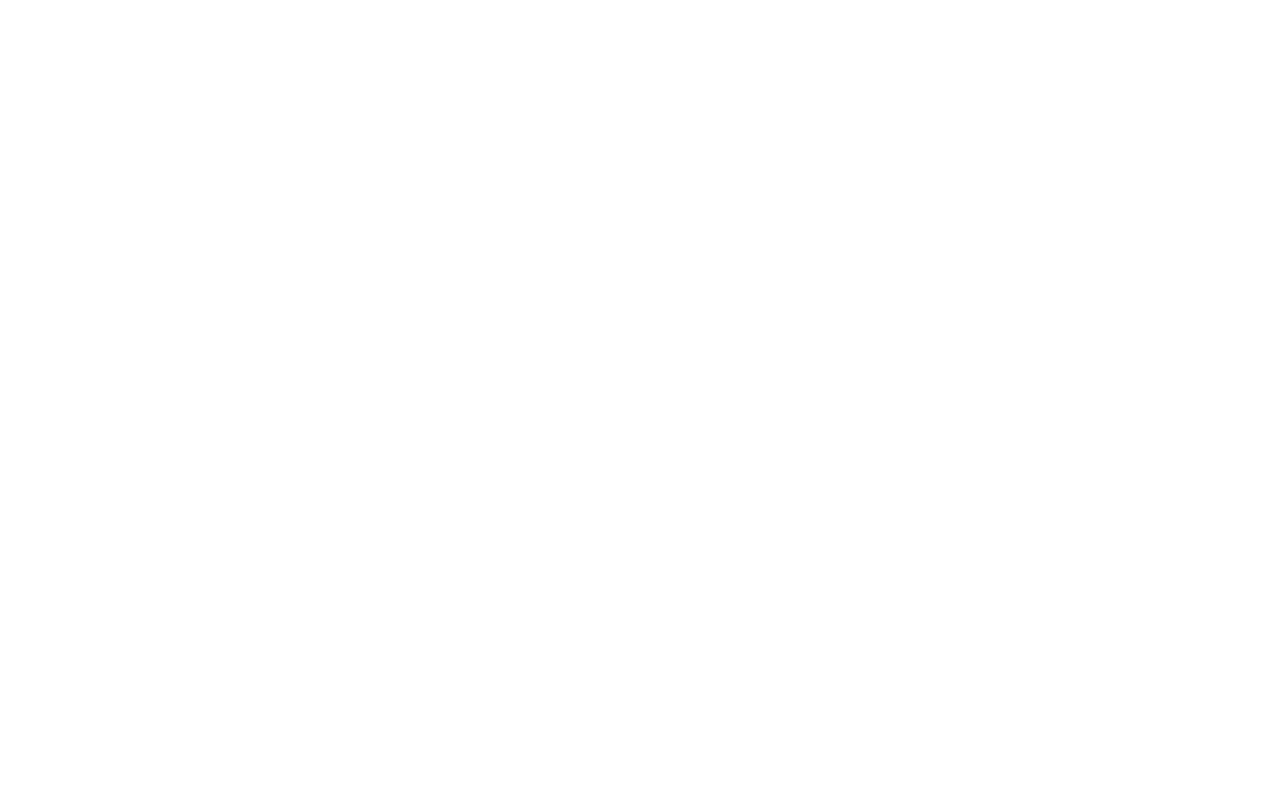
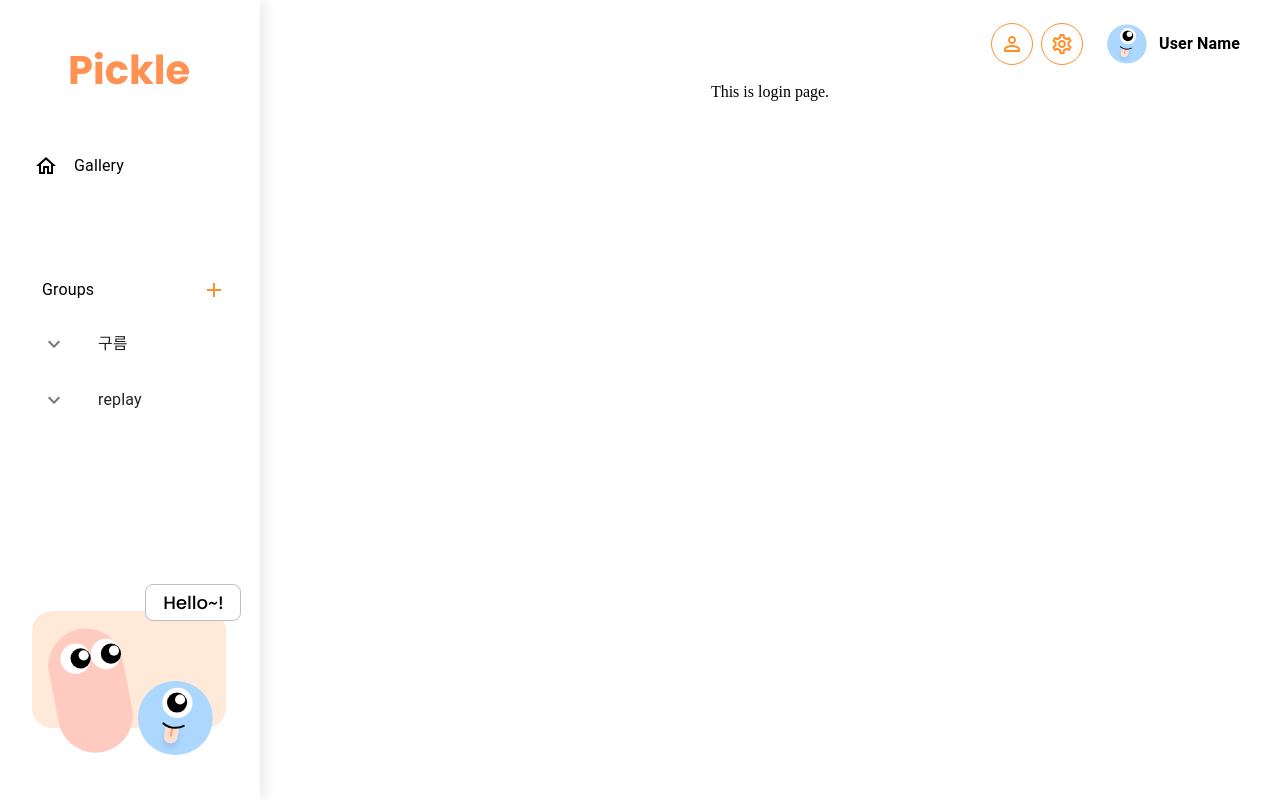
Before and after one commit to pnu-cloud/pickle-front, a React (Create React App) app: page /login in a window 1280 px wide. Before the commit this address had no page. Built offline with nearby package versions, Linux system fonts and the light colour scheme.

Commit message:
feature : 레이아웃 적용

```diff
--- a/src/App.jsx
+++ b/src/App.jsx
@@ -1,5 +1,4 @@
 import './App.css';
-// import { Route, Routes } from 'react-router-dom';
 import useMainRouter from 'router/useMainRouter';
 
 const App = () => {
--- a/src/components/Hello.jsx
+++ /dev/null
@@ -1,15 +0,0 @@
-import React from 'react';
-
-const Hello = () => {
-  return (
-    <div>
-      <div style={{ color: 'black', fontSize: '100px' }}>This is main.</div>
-      <div style={{ color: 'black' }}>
-        If you want to move, change URL.<br></br>For example, "localhost:3000/group".
-        <br></br>You can check "useMainRouter.jsx" file.
-      </div>
-    </div>
-  );
-};
-
-export default Hello;
--- /dev/null
+++ b/src/components/Layout/Container/FullContainer.jsx
@@ -0,0 +1,12 @@
+import React from 'react';
+import { Outlet } from 'react-router-dom';
+
+const FullContainer = () => {
+  return (
+    <div className="flex justify-center w-full min-h-screen pt-14 sm:pt-header">
+      <Outlet />
+    </div>
+  );
+};
+
+export default FullContainer;
--- a/src/components/Layout/Header/Header.jsx
+++ b/src/components/Layout/Header/Header.jsx
@@ -16,7 +16,11 @@ const Header = () => {
     <AppBar
       position="fixed"
       className="h-14 sm:h-header"
-      sx={{ height: PICKLE_HEIGHT.header, backgroundColor: 'transparent', boxShadow: 'none' }}
+      sx={{
+        height: PICKLE_HEIGHT.header,
+        backgroundColor: '#fff',
+        boxShadow: 'none',
+      }}
     >
       <Toolbar className="flex items-center justify-end h-full my-3 mr-2 sm:mr-4">
         <Box className="flex items-center gap-2">
--- a/src/components/Layout/MainLayout.jsx
+++ b/src/components/Layout/MainLayout.jsx
@@ -1,12 +1,14 @@
 import React from 'react';
+import { Outlet } from 'react-router-dom';
 import Header from './Header';
 import Sidebar from './Sidebar';
 
 const MainLayout = () => {
   return (
     <div className="flex min-h-screen">
-      <Header></Header>
-      <Sidebar></Sidebar>
+      <Header />
+      <Sidebar />
+      <Outlet />
     </div>
   );
 };
--- /dev/null
+++ b/src/pages/Home/Home.jsx
@@ -0,0 +1,7 @@
+import React from 'react';
+
+const Home = () => {
+  return <div className="text-white bg-black">Hello, this is Pickle.</div>;
+};
+
+export default Home;
--- /dev/null
+++ b/src/pages/Login/Login.jsx
@@ -0,0 +1,6 @@
+import React from 'react';
+
+const Login = () => {
+  return <div>This is login page.</div>;
+};
+export default Login;
--- /dev/null
+++ b/src/pages/Signup/Signup.jsx
@@ -0,0 +1,6 @@
+import React from 'react';
+
+const Signup = () => {
+  return <div>This is signup page.</div>;
+};
+export default Signup;
--- a/src/router/useMainRouter.jsx
+++ b/src/router/useMainRouter.jsx
@@ -1,11 +1,11 @@
 import React from 'react';
 import { useRoutes } from 'react-router-dom';
 import MainLayout from 'components/Layout/MainLayout';
-import Hello from 'components/Hello';
+import FullContainer from 'components/Layout/Container/FullContainer';
+import Home from 'pages/Home/Home';
+import Signup from 'pages/Signup/Signup';
+import Login from 'pages/Login/Login';
 import Group from 'components/Group/Group';
-import Header from 'components/Layout/Header/Header';
-import Sidebar from 'components/Layout/Sidebar/Sidebar';
-import GroupNav from 'components/Navigation/GroupNav';
 
 const useMainRouter = () => {
   return useRoutes([
@@ -14,14 +14,29 @@ const useMainRouter = () => {
       element: <MainLayout />,
       children: [
         {
-          element: <Hello />,
+          element: <FullContainer />,
+          children: [
+            {
+              index: true,
+              element: <Home />,
+            },
+            {
+              path: 'signup',
+              element: <Signup />,
+            },
+            {
+              path: 'login',
+              element: <Login />,
+            },
+            {
+              path: 'group',
+              element: <Group />,
+            },
+          ],
         },
       ],
     },
     { path: '/Group', element: <Group /> },
-    { path: '/header', element: <Header /> },
-    { path: '/sidebar', element: <Sidebar /> },
-    { path: '/groupnav', element: <GroupNav /> },
   ]);
 };
 
```
